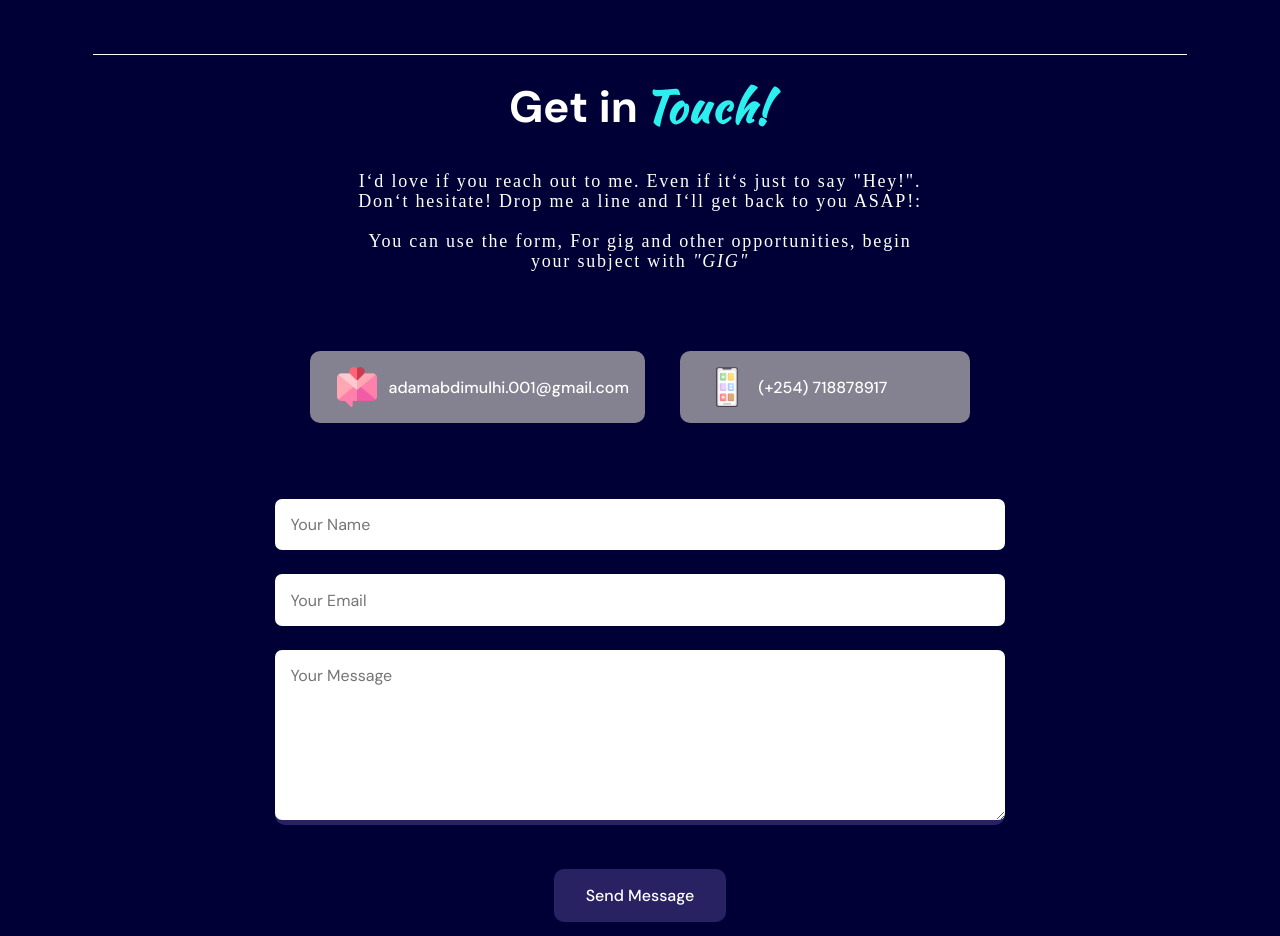
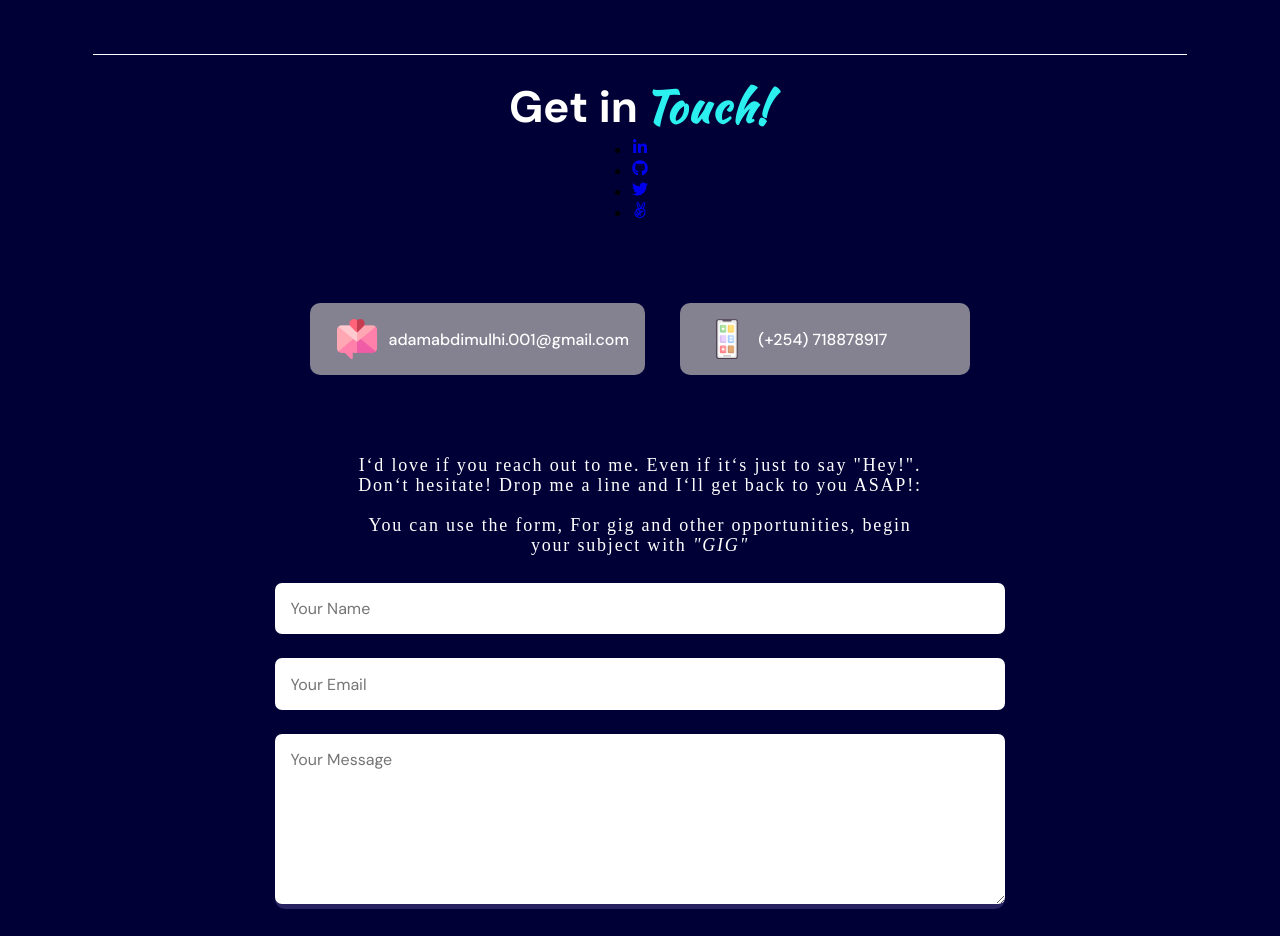
Before and after one commit to AbdimulhinYussuf3675/Portfoliov2, a React (Create React App) app: page / in a window 1280 px wide. Shown: the part 4060-4996 px from the top of the page. Built offline with nearby package versions, Linux system fonts and the light colour scheme.

Commit message:
Update social media icons

```diff
--- a/src/container/Contact/Contact.js
+++ b/src/container/Contact/Contact.js
@@ -1,5 +1,8 @@
 import React, { useState, useEffect } from 'react';
 import emailjs from 'emailjs-com';
+import {
+  FaAngellist, FaTwitter, FaLinkedinIn, FaGithub,
+} from 'react-icons/fa';
 import { AppWrap, MotionWrap } from '../../wrapper';
 import './Contact.scss';
 import mail from '../../assets/skilsimgs/skillsection/email.png';
@@ -57,6 +60,44 @@
         <span className="about-header">Touch!</span>
       </h2>
 
+      <ul className="icons-container">
+        <li className="bannerIcon">
+          <a href="https://www.linkedin.com/in/abdimulhin-yussuf" target="_blank" rel="noopener noreferrer">
+            <FaLinkedinIn />
+          </a>
+        </li>
+        <li className="bannerIcon">
+          <a href="https://github.com/AbdimulhinYussuf3675" target="_blank" rel="noopener noreferrer">
+            <FaGithub />
+          </a>
+        </li>
+        <li className="bannerIcon">
+          <a href="https://twitter.com/abdimulhin" target="_blank" rel="noopener noreferrer">
+            <FaTwitter />
+          </a>
+        </li>
+        <li className="bannerIcon">
+          <a href="https://wellfound.com/u/abdimulhin-yussuf" target="_blank" rel="noopener noreferrer">
+            <FaAngellist />
+          </a>
+        </li>
+      </ul>
+
+      <div className="app__footer-cards">
+        <div className="app__footer-card ">
+          <img src={mail} alt="email" />
+          <a href="mailto:adamabdimulhi.001@gmail.com" className="p-text">
+            adamabdimulhi.001@gmail.com
+          </a>
+        </div>
+        <div className="app__footer-card">
+          <img src={mobile} alt="phone" />
+          <a href="tel:(+254) 718878917" className="p-text">
+            (+254) 718878917
+          </a>
+        </div>
+      </div>
+
       <div className="about-desc">
         <div className="p-contact para">
           <p>
@@ -71,21 +112,6 @@
             <em>&quot;GIG&quot;</em>
           </p>
 
-        </div>
-      </div>
-
-      <div className="app__footer-cards">
-        <div className="app__footer-card ">
-          <img src={mail} alt="email" />
-          <a href="mailto:adamabdimulhi.001@gmail.com" className="p-text">
-            adamabdimulhi.001@gmail.com
-          </a>
-        </div>
-        <div className="app__footer-card">
-          <img src={mobile} alt="phone" />
-          <a href="tel:(+254) 718878917" className="p-text">
-            (+254) 718878917
-          </a>
         </div>
       </div>
 
```
